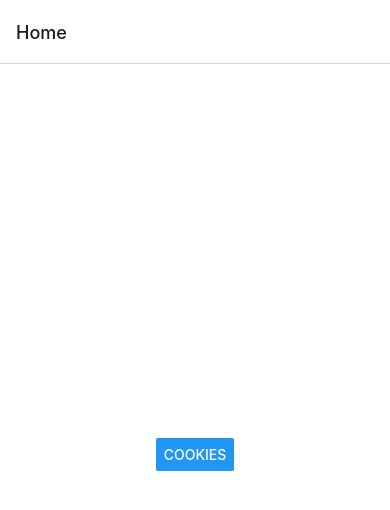
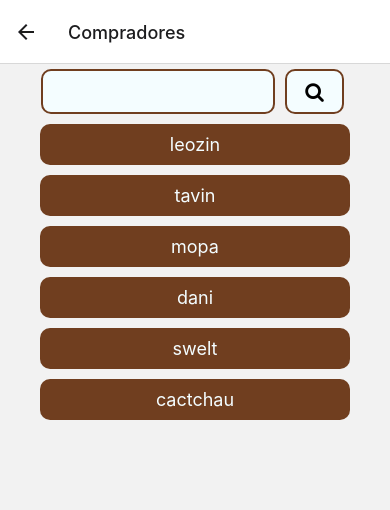
Before and after one commit to Ledosnardo/CookieApp, a React Native app: screen /Compradores in a window 390 px wide. Before the commit this address had no page. Shown: the top 510 px of the page. Built offline with nearby package versions, Linux system fonts and the light colour scheme.

Commit message:
Buyers area ending for now

```diff
--- a/App.js
+++ b/App.js
@@ -6,6 +6,8 @@ import Products from './src/pages/Cookies';
 import EditProduct from './src/pages/Cookies/EditProduct';
 import ProductsProvider from './src/contexts/ProductsContexts';
 import NewProduct from './src/pages/Cookies/NewProduct';
+import Buyers from './src/pages/Buyers';
+import BuyersProvider from './src/contexts/BuyersContext';
 
 const Stack = createNativeStackNavigator();
 
@@ -13,14 +15,17 @@ export default function App() {
   return (
     <NavigationContainer>
         <ProductsProvider>
+          <BuyersProvider>
 
-          <Stack.Navigator initialRouteName="Home">
-              <Stack.Screen name="Home" component={Home} />
-              <Stack.Screen name="Products" component={Products} />
-              <Stack.Screen name="Editar Produto" component={EditProduct} />
-              <Stack.Screen name="Novo Produto" component={NewProduct} />
-          </Stack.Navigator>
+            <Stack.Navigator initialRouteName="Home">
+                <Stack.Screen name="Home" component={Home} />
+                <Stack.Screen name="Produtos" component={Products} />
+                <Stack.Screen name="Compradores" component={Buyers} />
+                <Stack.Screen name="Editar Produto" component={EditProduct} />
+                <Stack.Screen name="Novo Produto" component={NewProduct} />
+            </Stack.Navigator>
 
+          </BuyersProvider>
         </ProductsProvider>
     </NavigationContainer>
   );
--- a/package.json
+++ b/package.json
@@ -19,6 +19,7 @@
     "react-hook-form": "^7.51.3",
     "react-native": "0.73.4",
     "react-native-uuid": "^2.0.2",
+    "react-native-vector-icons": "^10.0.3",
     "yup": "^1.4.0"
   },
   "devDependencies": {
--- /dev/null
+++ b/src/components/SearchBar.js
@@ -0,0 +1,85 @@
+import React, { useState } from "react";
+import { StyleSheet, Text, TextInput, TouchableOpacity, View } from "react-native";
+import { FontAwesome } from '@expo/vector-icons';
+import { Feather } from '@expo/vector-icons';
+
+
+
+const SearchBar = ({ inputString, setInputString, setSearch, buyers }) => {
+    const [ returnButton, setReturnButton ] = useState(false)
+
+    const findBuyer = () => {
+        if(inputString === '') return setSearch(buyers)
+        else {
+            setSearch(() => {
+                return buyers.filter((buyer) =>
+                buyer.name.toLowerCase().indexOf(inputString.toLowerCase()) > -1
+                ? true
+                : false
+            )})
+            setReturnButton(true)
+        }
+    }
+
+    const returnList = () => {
+        const change = () => {
+            setInputString('')
+            setReturnButton(false)
+            setSearch(buyers)
+        }
+
+        return(
+            <TouchableOpacity style={styles.search} onPress={change}>
+                <Feather name="x" size={28} color="black" />
+            </TouchableOpacity>
+        )
+    }
+
+    return(
+        <View style={styles.container}>
+            <TextInput
+                style={styles.input}
+                value={inputString}
+                onChangeText={setInputString}
+            />
+            <TouchableOpacity onPress={findBuyer} style={styles.search}>
+                <FontAwesome name="search" size={20} color="black" />
+            </TouchableOpacity>
+            {returnButton ? returnList() : ''}
+        </View>
+    )
+}
+
+const styles = StyleSheet.create({
+    container: {
+        width: "100%",
+        height: 45,
+        flexDirection: "row",
+        justifyContent: "center",
+        alignItems: "center",
+        marginVertical: 5
+    },
+    input: {
+        width: "60%",
+        height: "100%",
+        marginEnd: 10,
+        padding: 15,
+        borderRadius: 10,
+        backgroundColor: "#F4FDFF",
+        borderColor: "#703e1f",
+        borderWidth: 2
+    },
+    search: {
+        backgroundColor: "#F4FDFF",
+        height: "100%",
+        width: "15%",
+        alignItems: "center",
+        justifyContent: "center",
+        borderColor: "#703e1f",
+        borderWidth: 2,
+        borderRadius: 10,
+        marginEnd: 5
+    }
+})
+
+export default SearchBar
--- /dev/null
+++ b/src/contexts/BuyersContext.js
@@ -0,0 +1,24 @@
+import react, { createContext, useEffect, useState } from "react";
+import buyersJson from "../json/buyers.json";
+
+export const BuyersContext = createContext({});
+
+const BuyersProvider = ({ children }) => {
+    const [ buyers, setBuyers ] = useState([])
+
+    useEffect(() => {
+        getBuyers()
+    }, [])
+
+    const getBuyers =() => {
+        setBuyers(buyersJson)
+    }
+
+    return(
+        <BuyersContext.Provider value={{ buyers }}>
+            { children }
+        </BuyersContext.Provider>
+    )
+}
+
+export default BuyersProvider
--- /dev/null
+++ b/src/json/buyers.json
@@ -0,0 +1,26 @@
+[
+    {
+      "id": "662867bf112a528cafac04b1",
+      "name": "leozin"
+    },
+    {
+      "id": "662867c8112a528cafac04b2",
+      "name": "tavin"
+    },
+    {
+      "id": "662867d0112a528cafac04b3",
+      "name": "mopa"
+    },
+    {
+      "id": "662867d4112a528cafac04b4",
+      "name": "dani"
+    },
+    {
+      "id": "662867dc112a528cafac04b5",
+      "name": "swelt"
+    },
+    {
+      "id": "662867e0112a528cafac04b6",
+      "name": "cactchau"
+    }
+  ]
--- /dev/null
+++ b/src/pages/Buyers/BoxBuyer.js
@@ -0,0 +1,32 @@
+import React from "react";
+import { SafeAreaView, StyleSheet, Text, TouchableOpacity, View } from "react-native";
+
+const BoxBuyer = ({ buyer }) => {
+    return(
+        <SafeAreaView>
+            <View style={styles.box}>
+                <TouchableOpacity >
+                    <Text style={styles.text}>{buyer.name}</Text>
+                </TouchableOpacity>
+            </View>
+        </SafeAreaView>
+    )
+}
+
+const styles = StyleSheet.create({
+    box: {
+        justifyContent: "center",
+        alignItems: "center",
+        borderRadius: 10,
+        backgroundColor: "#703e1f",
+        padding: 10,
+        marginVertical: 5,
+        marginHorizontal: 40
+    },
+    text: {
+        fontSize: 18,
+        color: "#F4FDFF"
+    }
+})
+
+export default BoxBuyer
--- /dev/null
+++ b/src/pages/Buyers/index.js
@@ -0,0 +1,36 @@
+import React, { useContext, useState } from "react";
+import { BuyersContext } from "../../contexts/BuyersContext";
+import BoxBuyer from "./BoxBuyer";
+import { StyleSheet, View, FlatList, SafeAreaView, TextInput, TouchableOpacity, Text } from "react-native";
+import SearchBar from "../../components/SearchBar";
+
+const Buyers = () => {
+    const { buyers } = useContext(BuyersContext)
+    const [ inputString, setInputString ] = useState('');
+    const [ search, setSearch ] = useState(buyers)
+
+    const renderItem =  ({ item }) => {
+        return (
+            <BoxBuyer buyer={item}/>
+        )
+    }
+
+    return (
+        <>
+            <SearchBar
+                buyers={buyers}
+                inputString={inputString}
+                setInputString={setInputString}
+                setSearch={setSearch}
+            />
+            <FlatList
+                data={search}
+                renderItem={renderItem}
+                keyExtractor={(item) => item.id}
+            />
+        </>
+
+    )
+}
+
+export default Buyers
--- a/src/pages/Cookies/index.js
+++ b/src/pages/Cookies/index.js
@@ -1,7 +1,8 @@
 import React, { useContext } from "react";
 import { View, Text, Button, StyleSheet, TouchableOpacity } from "react-native";
 import { ProductsContext } from "../../contexts/ProductsContexts";
-
+import { Entypo } from '@expo/vector-icons';
+import { FontAwesome } from '@expo/vector-icons';
 
 const Products = ({ navigation }) => {
     const { products, deleteProduct } = useContext(ProductsContext)
@@ -27,16 +28,12 @@ const Products = ({ navigation }) => {
                             <Text>{product.price} R$</Text>
                         </View>
                         <View style={styles.edits}>
-                                <Button
-                                    title="✏️"
-                                    color={`#703e1f`}
-                                    onPress={() => editProduct(product)}>
-                                </Button>
-                                <Button
-                                    title="🗑️"
-                                    color={`#703e1f`}
-                                    onPress={() => deleteProduct(product)}>
-                                </Button>
+                                <TouchableOpacity style={styles.icon} onPress={() => editProduct(product)}>
+                                    <Entypo name="pencil" size={20} color="white" />
+                                </TouchableOpacity>
+                                <TouchableOpacity style={styles.icon} onPress={() => deleteProduct(product)}>
+                                    <FontAwesome name="trash" size={20} color="white" />
+                                </TouchableOpacity>
                         </View>
                     </View>
                 )
@@ -84,7 +81,17 @@ const styles = StyleSheet.create(({
     edits: {
         width: "35%",
         flexDirection: "row",
-        justifyContent: "space-around"
+        justifyContent: "space-around",
+        alignItems: "center"
+    },
+
+    icon: {
+        backgroundColor: "#703e1f",
+        width: "30%",
+        borderRadius: 5,
+        padding: 8,
+        justifyContent: "space-around",
+        alignItems: "center"
     }
 }));
 
--- a/src/pages/index.js
+++ b/src/pages/index.js
@@ -4,7 +4,16 @@ import { Button, StyleSheet, View } from "react-native";
 const MainPage = ({navigation}) =>{
     return(
         <View style={styles.container}>
-            <Button title="cookies" onPress={() => navigation.navigate("Products")}/>
+          <View style={styles.content}>
+            <Button
+              title="Produtos"
+              onPress={() => navigation.navigate("Produtos")}
+            />
+            <Button
+              title="Compradores"
+              onPress={() => navigation.navigate("Compradores")}
+            />
+          </View>
         </View>
     )
 }
@@ -14,10 +23,13 @@ const MainPage = ({navigation}) =>{
 const styles = StyleSheet.create({
     container: {
       flex: 1,
-      backgroundColor: '#fff',
-      alignItems: 'center',
-      justifyContent: 'center',
+      justifyContent: "center",
+      alignItems: 'center'
     },
+    content: {
+      height: "20%",
+      justifyContent: "space-around",
+    }
   });
 
 export default MainPage;
```
Also changed, not shown: 1 other file (tests, documents, lock files or other folders).
